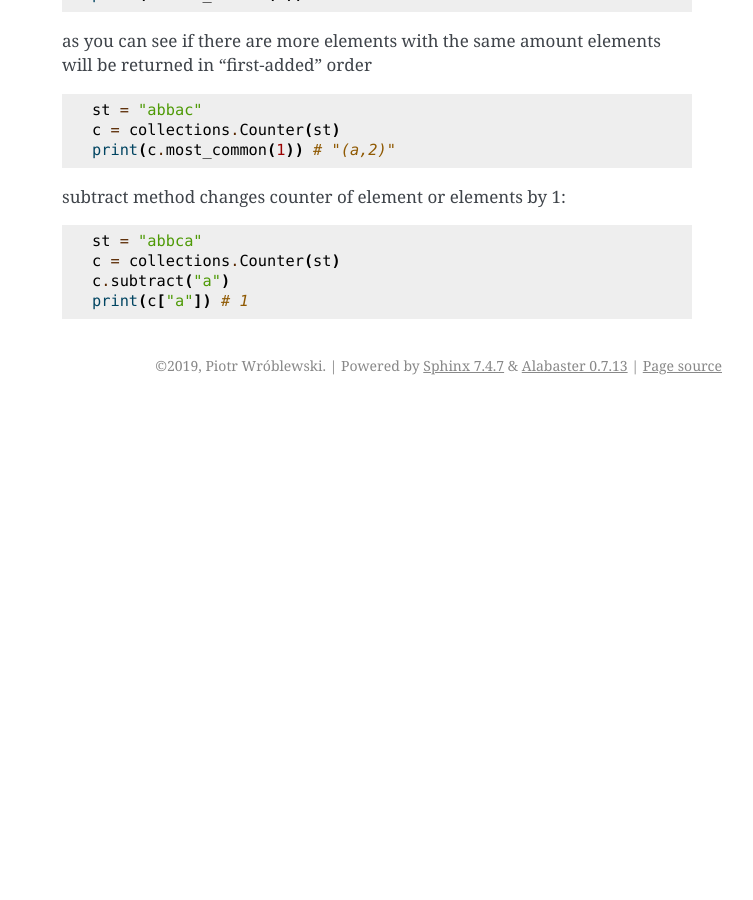
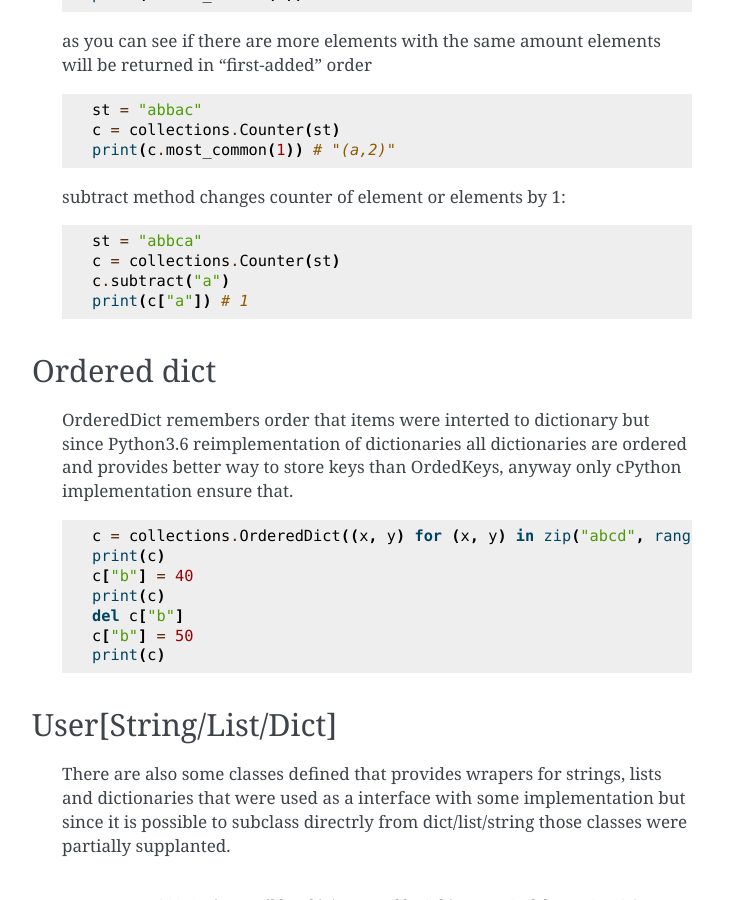
Before and after one commit to WoodenBackpack/Python-advanced, a Sphinx documentation site: the page built from source/collections.rst, in a window 1280 px wide and 900 px high, scrolled down 2017 px. Shown: the whole window, without its empty margins (388-1141 px from the left). Built offline with Sphinx 7.4.7, drawn with Linux system fonts in a browser that asks for light colours; before the commit the page ends 2422 px from its top, so only the background shows below that; some of the changed text lies outside the part shown.

Commit message:
collections

```diff
--- a/source/collections.rst
+++ b/source/collections.rst
@@ -119,3 +119,27 @@ Counter
       c = collections.Counter(st)
       c.subtract("a")
       print(c["a"]) # 1
+
+
+============
+Ordered dict
+============
+
+    OrderedDict remembers order that items were interted to dictionary but since Python3.6 reimplementation of dictionaries all dictionaries are ordered and provides better way to store keys than OrdedKeys, anyway only cPython implementation ensure that.
+
+    .. code-block:: python
+
+      c = collections.OrderedDict((x, y) for (x, y) in zip("abcd", range(4)))
+      print(c)
+      c["b"] = 40
+      print(c)
+      del c["b"]
+      c["b"] = 50
+      print(c)
+
+
+======================
+User[String/List/Dict]
+======================
+
+    There are also some classes defined that provides wrapers for strings, lists and dictionaries that were used as a interface with some implementation but since it is possible to subclass directrly from dict/list/string those classes were partially supplanted.
```
